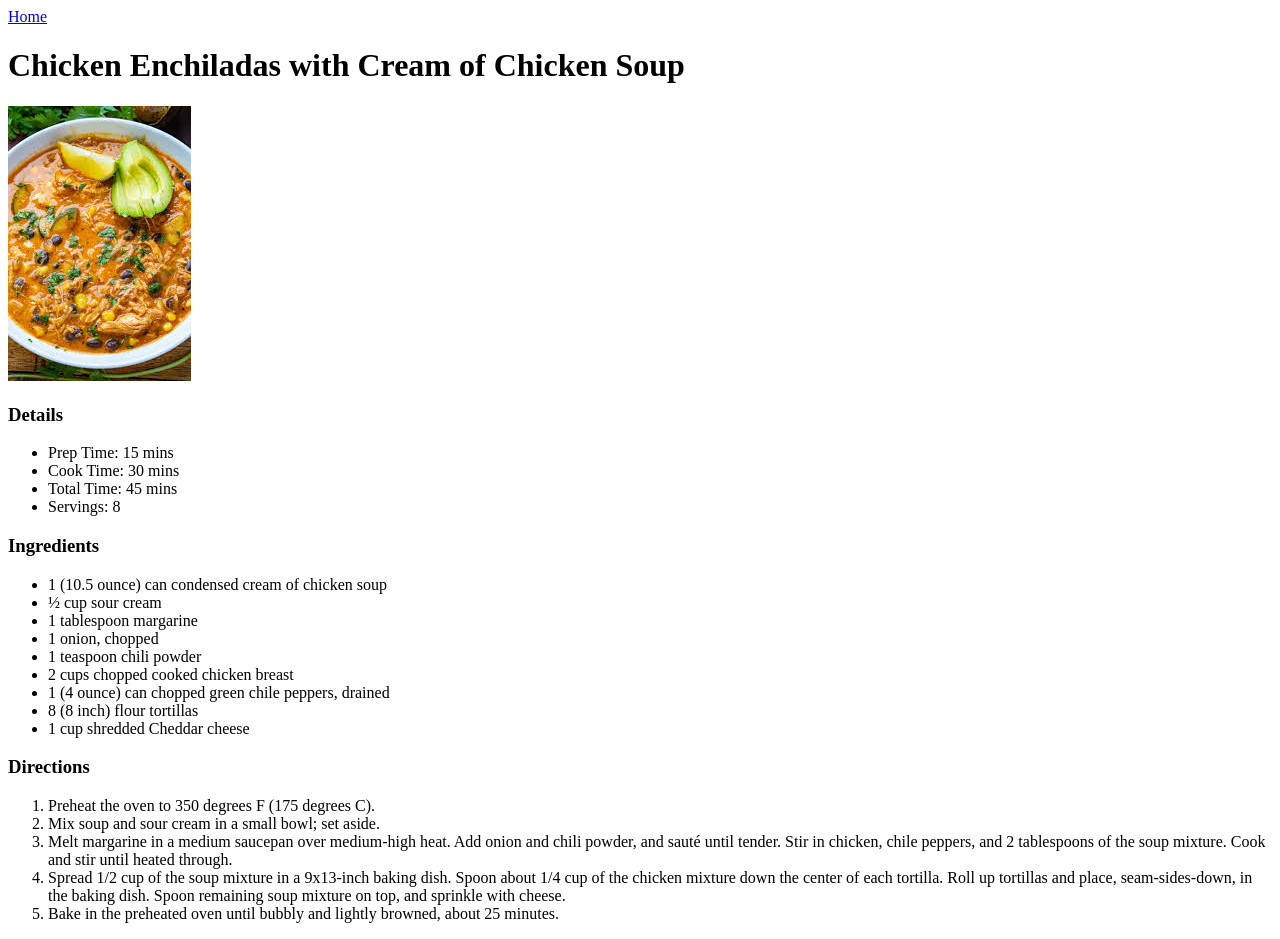
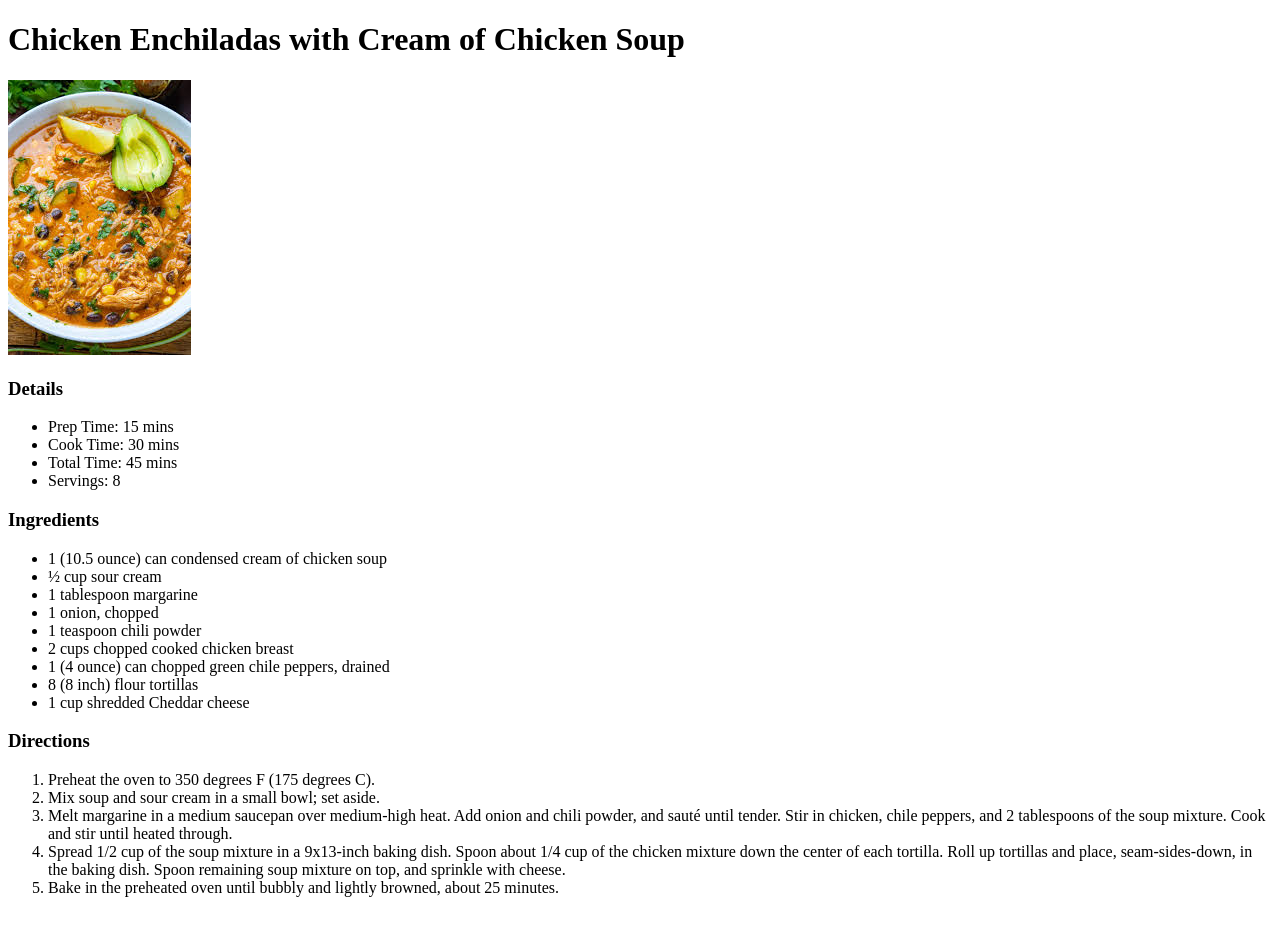
Before and after one commit to lloydeebill/odin-recipes, a plain HTML site: page recipes/chicken-enchiladas.html in a window 1280 px wide. After the commit the page ends 913 px from the top, so only its background shows below. Drawn offline with Linux system fonts and the light colour scheme.

Commit message:
Remove Home Referencing, still doesn't work. Will understand it in the future

```diff
--- a/recipes/chicken-enchiladas.html
+++ b/recipes/chicken-enchiladas.html
@@ -6,7 +6,7 @@
   <title>Chicken Enchiladas | Recipe</title>
 </head>
 <body>
-  <a href="../">Home</a>
+
   <h1>Chicken Enchiladas with Cream of Chicken Soup</h1>
   <img src="images/chicken-enchiladas.jpeg" alt="Chicken Enchiladas">
 
```
Also changed, not shown: recipes/honey-glazed-chicken.html (+1 -1 lines), recipes/sweet-spicy-gochujang-chicken.html (+1 -1 lines).
